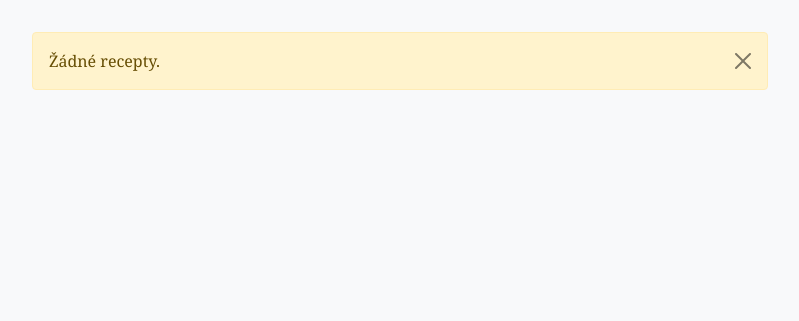
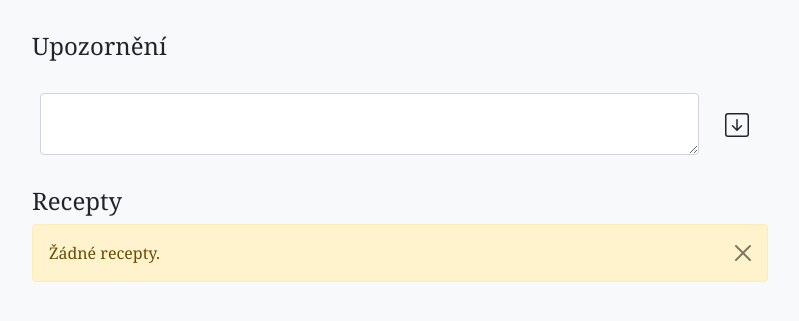
Before and after one commit to KyomaHooin/Cardio, a PHP site: page /prescription/ in a window 1280 px wide. Shown: the part 56-377 px from the top of the page, without its empty margins (240-1039 px from the left). Run offline with PHP 8.4, Linux system fonts and the light colour scheme.

Commit message:
Alert backend UI.

```diff
--- a/html/index.php
+++ b/html/index.php
@@ -80,7 +80,7 @@ if (!empty($_SESSION['error'])) {
         if ($_SESSION['error'] !== 'ok') {
 		echo '<div class="alert alert-warning alert-dismissible fade show" role="alert">' . $_SESSION['error'] . '<button type="button" class="btn-close" data-bs-dismiss="alert" aria-label="Close"></button></div>';
         } else {
-		echo '<div class="alert alert-warning alert-dismissible fade show" role="alert">Žádost uložena.<button type="button" class="btn-close" data-bs-dismiss="alert" aria-label="Close"></button></div>';
+		echo '<div class="alert alert-warning alert-dismissible fade show" role="alert">Žádost byla uložena.<button type="button" class="btn-close" data-bs-dismiss="alert" aria-label="Close"></button></div>';
         }
 	$_SESSION['error'] = null;
 }
--- a/html/prescription/index.php
+++ b/html/prescription/index.php
@@ -56,6 +56,31 @@ if (preg_match('/drop:.*/', $raw)) {
 <main class="container">
 <div class="row my-4 justify-content-center">
 <div class="col col-md-8 m-2">
+
+<h4>Upozornění</h4>
+
+<?php
+
+if ($db) {
+	$alert = $db->querySingle("SELECT text FROM alert;");
+} else { $alert = null; }
+
+?>
+
+<form method="post" action="." enctype="multipart/form-data">
+<table class="table table-borderless my-4">
+	<tbody>
+	<tr>
+	<td class="col align-middle"><textarea class="form-control" id="alert-label" name="alert-label"><?php echo $alert;?></textarea></td>
+	<td class="col-1 align-middle text-center">
+		<svg xmlns="http://www.w3.org/2000/svg" onclick="alert_on_save()" width="24" height="24" fill="currentColor" class="bi bi-arrow-down-square" viewBox="0 0 16 16"><path fill-rule="evenodd" d="M15 2a1 1 0 0 0-1-1H2a1 1 0 0 0-1 1v12a1 1 0 0 0 1 1h12a1 1 0 0 0 1-1V2zM0 2a2 2 0 0 1 2-2h12a2 2 0 0 1 2 2v12a2 2 0 0 1-2 2H2a2 2 0 0 1-2-2V2zm8.5 2.5a.5.5 0 0 0-1 0v5.793L5.354 8.146a.5.5 0 1 0-.708.708l3 3a.5.5 0 0 0 .708 0l3-3a.5.5 0 0 0-.708-.708L8.5 10.293V4.5z"/></svg>
+	</td>
+	</tr>
+</tbody>
+</table>
+</form>
+
+<h4>Recepty</h4>
 
 <?php
 
```
